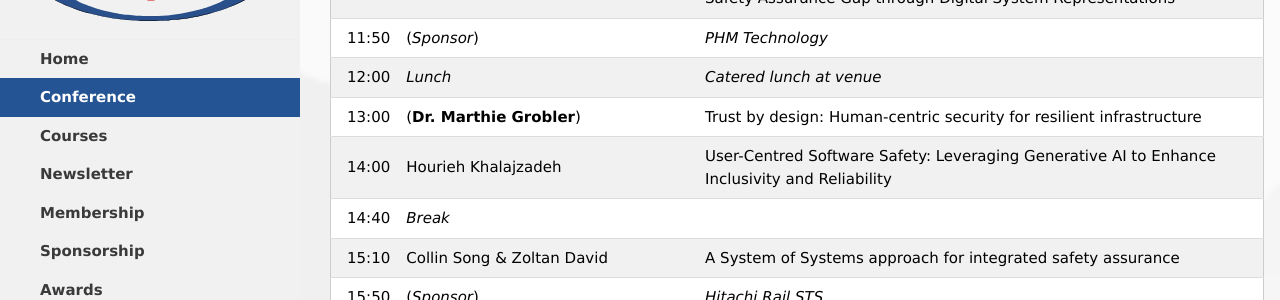
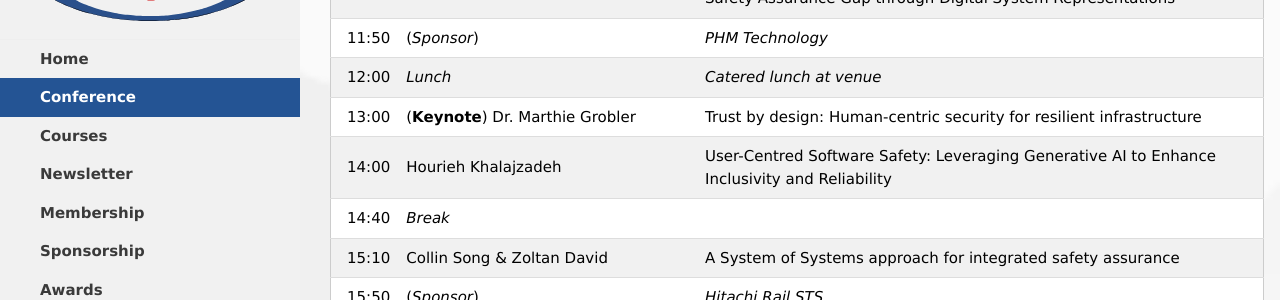
Before and after one commit to aus-safety-critical-systems-assoc/aus-safety-critical-systems-assoc.github.io, a Jekyll site: the page built from _conferences/2025.markdown, in a window 1280 px wide and 900 px high, scrolled down 4302 px. Shown: the part 152-452 px from the top of the window. Built offline with Jekyll 4.4.1, drawn with Linux system fonts in a browser that asks for light colours.

Commit message:
Fixed error

```diff
--- a/_conferences/2025.markdown
+++ b/_conferences/2025.markdown
@@ -130,7 +130,7 @@ Dr Marthie Grobler is a Principal Research Scientist at CSIRO’s Data61, where
 | 11:10 | Rahul Gottumukkala & Derek Kim | Unifying Functional Hazard Analysis and RAMS Modelling: Bridging the Safety Assurance Gap through Digital System Representations |
 | 11:50 | (*Sponsor*) | *PHM Technology* |
 | 12:00 | *Lunch* | *Catered lunch at venue* |
-| 13:00 | (**Dr. Marthie Grobler**) | Trust by design: Human-centric security for resilient infrastructure |
+| 13:00 | (**Keynote**) Dr. Marthie Grobler | Trust by design: Human-centric security for resilient infrastructure |
 | 14:00 | Hourieh Khalajzadeh | User-Centred Software Safety: Leveraging Generative AI to Enhance Inclusivity and Reliability |
 | 14:40 | *Break* | |
 | 15:10 | Collin Song & Zoltan David | A System of Systems approach for integrated safety assurance |
```
